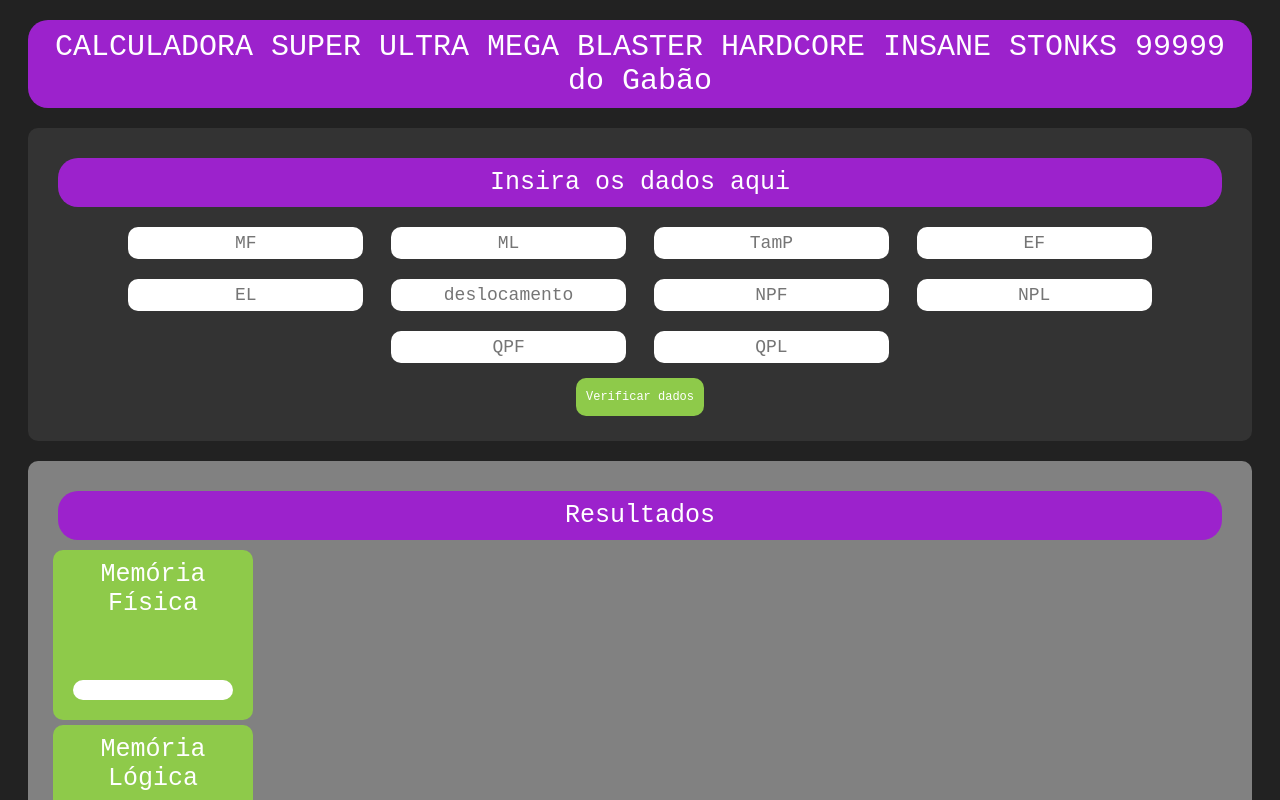
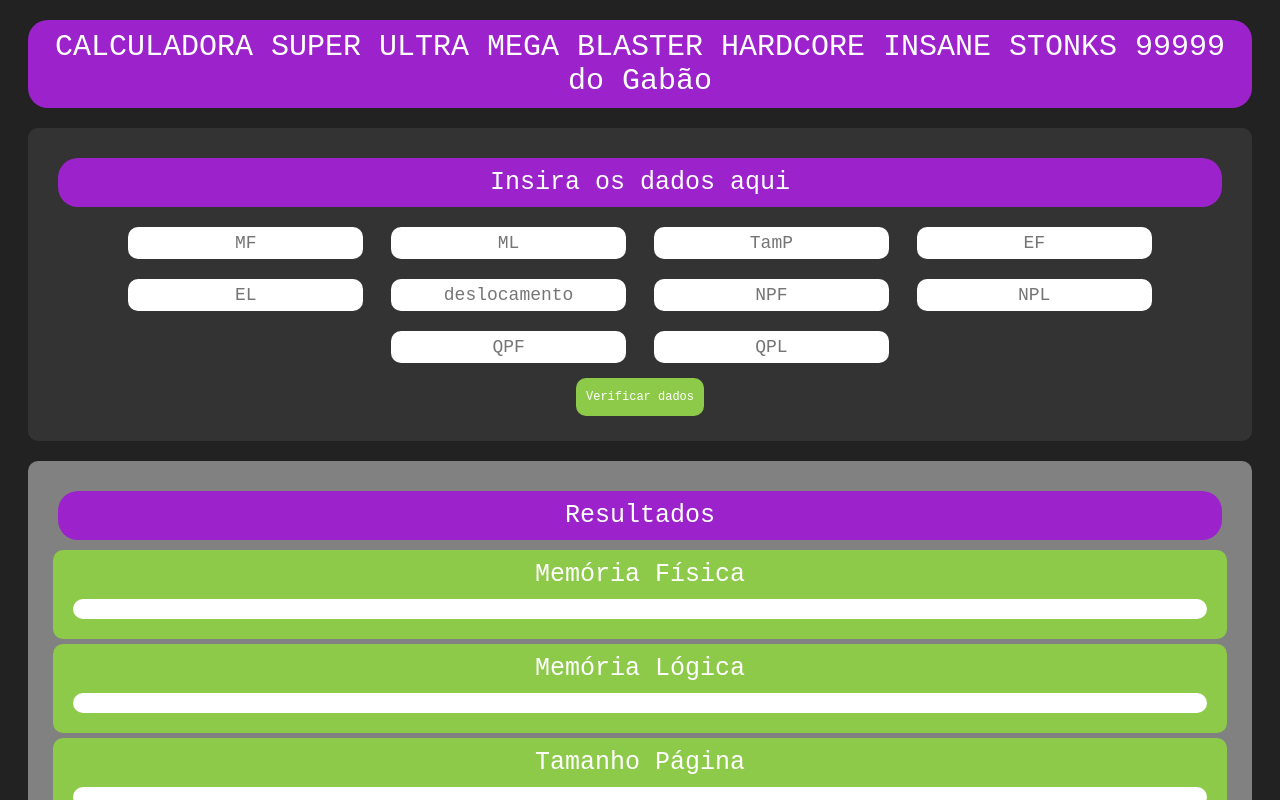
Before and after one commit to Gabao-Farias/calculadora_SO, a plain HTML site: page index.html in a window 1280 px wide. Shown: the top 800 px of the page. Drawn offline with Linux system fonts and the light colour scheme.

Commit message:
New Style

```diff
--- a/calculadora.css
+++ b/calculadora.css
@@ -2,7 +2,6 @@ body{
     background-color: #222;
     font-family: monospace;
 }
-
 #title{
     text-align: center;
     font-size: 30px;
@@ -43,7 +42,7 @@ body{
     height: 38px;
     margin: 5px;
     cursor: pointer;
-}
+  }
 
 #results{
     background-color: rgb(129, 129, 129);
@@ -62,27 +61,6 @@ body{
     border-radius: 20px;
 }
 
-#results-infocard {
-    display: flex;
-    flex-wrap: wrap;
-    justify-content: center;
-}
-
-#infocard{
-    display: flex;
-    flex-direction: column;
-    justify-content: space-between;
-    text-align: center;
-    width: 180px;
-    height: 150px;
-    color: #fff;
-    font-size: 25px;
-    padding: 10px;
-    background-color: rgb(142, 202, 74);
-    margin: 5px;
-    border-radius: 10px;
-}
-
 .textboxr{
     text-align: center;
     color: #333;
@@ -96,3 +74,13 @@ body{
     border: none;
     border-radius: 15px;
 }
+
+#infocard{
+    text-align: center;
+    color: #fff;
+    font-size: 25px;
+    padding: 10px;
+    background-color: rgb(142, 202, 74);
+    margin: 5px;
+    border-radius: 10px;
+}
```
